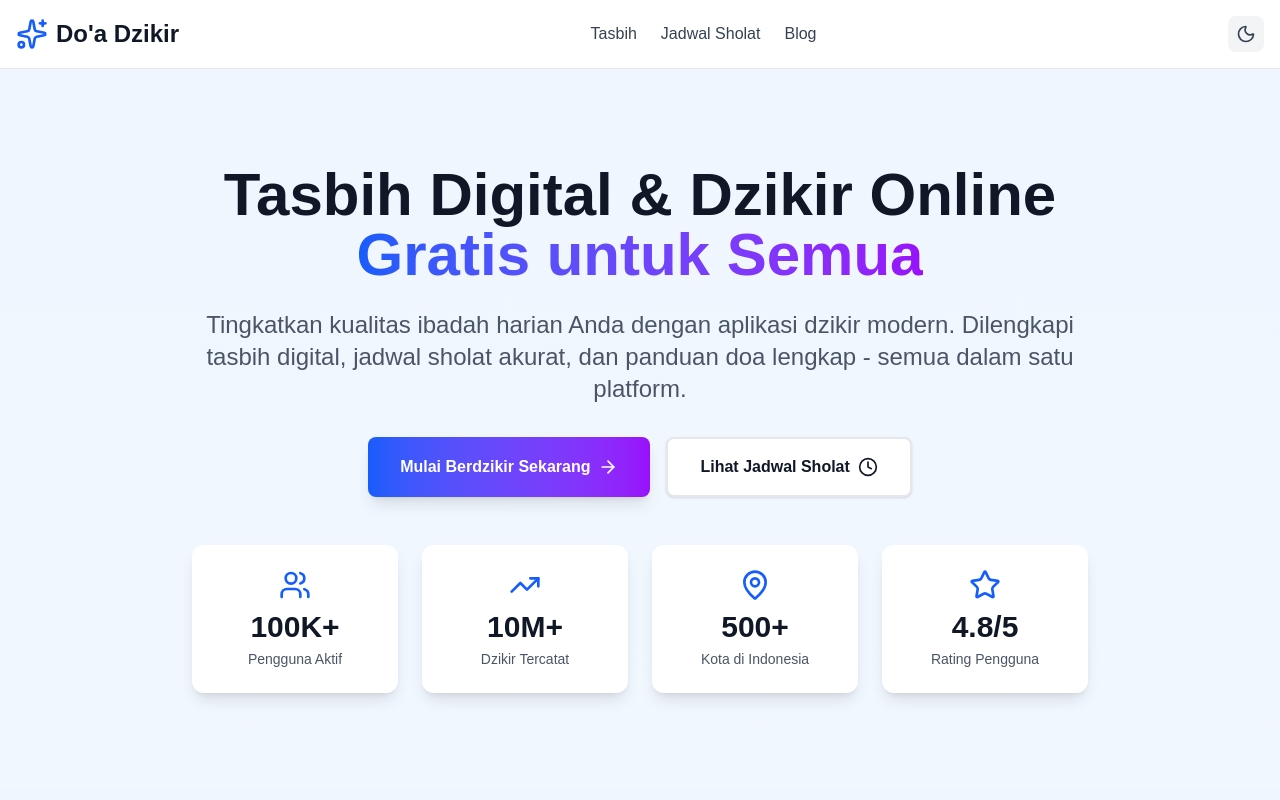
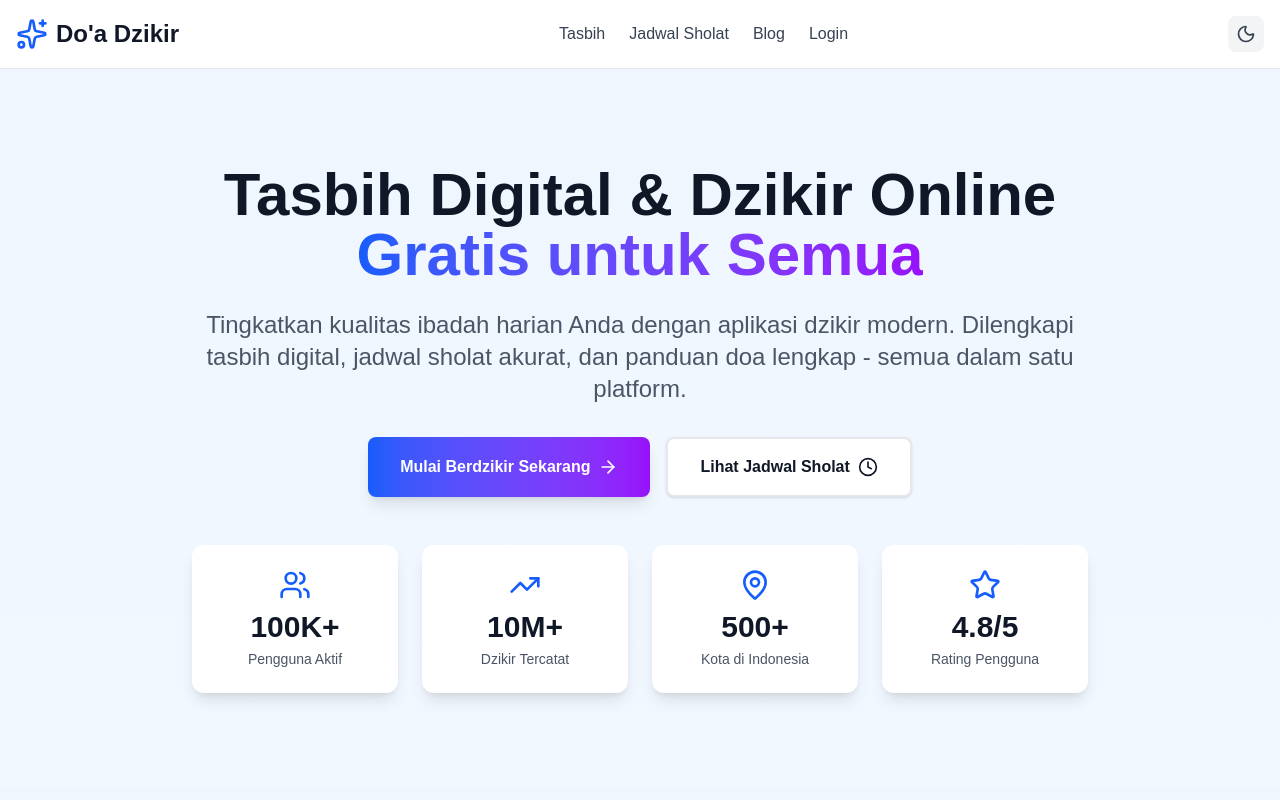
Before and after one commit to DimzsArdiminda/tasbih-counter, a Next.js app: page / in a window 1280 px wide. Shown: the top 800 px of the page. Built offline with nearby package versions, Linux system fonts and the light colour scheme.

Commit message:
feat: login action and console google

```diff
--- a/app/layout.tsx
+++ b/app/layout.tsx
@@ -56,6 +56,10 @@ export default function RootLayout({
             }),
           }}
         />
+      <meta
+        name="google-site-verification"
+        content="gzmCfRx002CrgXI73t4FUyESZ9l239BVOClqCDFBRg4"
+      />
       </head>
       <body
         className={`${geistSans.variable} ${geistMono.variable} antialiased`}
--- a/app/page.tsx
+++ b/app/page.tsx
@@ -104,6 +104,14 @@ export default function LandingPage() {
               }`}
             >
               Blog
+            </Link>
+            <Link
+              href="/auth/login"
+              className={`hover:text-blue-500 transition ${
+                isDark ? "text-gray-300" : "text-gray-700"
+              }`}
+            >
+              Login
             </Link>
           </nav>
 
```
Also changed, not shown: 1 other file (tests, documents, lock files or other folders).
